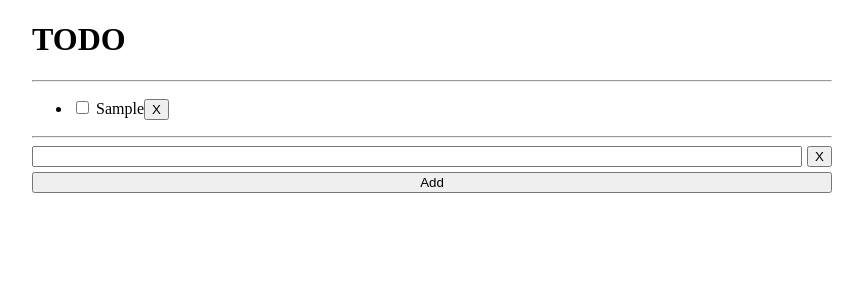
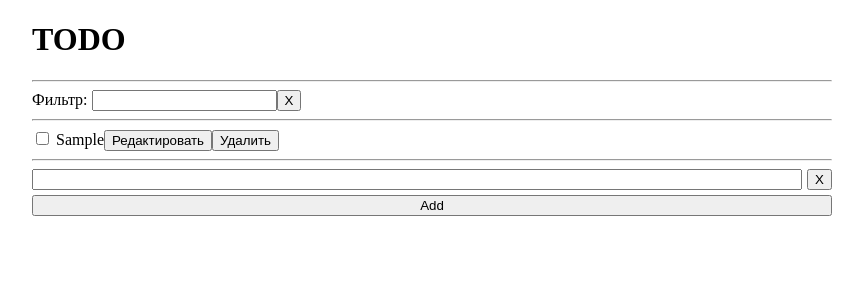
Before and after one commit to Lim137/to-do-list, a Vue app: page / in a window 1280 px wide. Both pictures are taken after typing "Sample" into the empty fields and a click on the button "Add". Shown: the top 300 px of the page, without its empty margins (208-1071 px from the left). Built offline with nearby package versions, Linux system fonts and the light colour scheme.

Commit message:
added filtering

```diff
--- a/package.json
+++ b/package.json
@@ -9,7 +9,9 @@
   },
   "dependencies": {
     "core-js": "^3.8.3",
-    "vue": "^3.2.13"
+    "uuid": "^9.0.0",
+    "vue": "^3.2.13",
+    "vuedraggable": "^4.1.0"
   },
   "devDependencies": {
     "@babel/core": "^7.12.16",
--- a/src/App.vue
+++ b/src/App.vue
@@ -3,34 +3,37 @@
     <h1>TODO</h1>
     <hr />
     <div>
-      <ul>
-        <li
-          class="unsolvedTasks"
-          v-for="(task, index) in unsolvedTasks"
-          :key="index"
-        >
+      Фильтр:
+      <input type="text" v-model="filter" :disabled="isEmptyTaskList" />
+      <button @click="filter = ''">X</button>
+    </div>
+    <hr />
+    <div v-for="task in filteredTasks" :key="task.taskId">
+      <div v-if="!task.editing">
+        <div>
           <label>
             <input
               type="checkbox"
               name="task"
-              id="index"
+              :id="task.id"
               v-model="task.checked"
               @change="updateTask(task)"
             />
             {{ task.title }}
           </label>
+
+          <button @click="editTask(task)">Редактировать</button>
           <button class="task__delete-button" @click="deleteTask(task)">
-            X
+            Удалить
           </button>
-        </li>
-      </ul>
+        </div>
+      </div>
+      <div v-if="task.editing">
+        <input type="text" v-model="task.editingText" v-focus />
+        <button @click="saveTask(task)">Сохранить</button>
+        <button @click="cancelEdit(task)">Отмена</button>
+      </div>
     </div>
-    <!-- <div class="unsolvedTasks" v-for="(task, index) in unsolvedTasks" :key="index">
-      <div class="task">
-        <span class="task__title">{{ index + 1 }}. {{ task }}</span>
-        <button class="task__delete-button" @click="deleteTask(task)">X</button>
-      </div>
-    </div> -->
     <hr />
     <div class="input-wrapper">
       <div class="input-wrapper__input-container">
@@ -50,34 +53,115 @@
 </template>
 
 <script>
+// import draggable from "vuedraggable";
+import { v4 as uuidv4 } from "uuid";
+import focusDirective from "./directives/focus.js";
+
 export default {
   name: "App",
+  directives: {
+    focus: focusDirective,
+  },
   data() {
     return {
       unsolvedTasks: [],
       taskTitle: "",
       solvedTasks: [],
+      dragOptions: {
+        animation: 150,
+      },
+      filter: "",
     };
+  },
+  created: function () {
+    const tasksData = localStorage.getItem("unsolvedTasks");
+    if (tasksData) {
+      this.unsolvedTasks = JSON.parse(tasksData);
+    }
+  },
+  computed: {
+    filteredTasks() {
+      return this.unsolvedTasks.filter((task) =>
+        task.title.toLowerCase().includes(this.filter.toLowerCase())
+      );
+    },
+    isEmptyTaskList() {
+      return this.filteredTasks.length === 0 && this.filter === "";
+    },
   },
   methods: {
     add() {
       if (!this.taskTitle) {
         return;
       }
-      this.unsolvedTasks.push({ title: this.taskTitle, checked: false });
+      const taskId = uuidv4();
+      this.unsolvedTasks.push({
+        id: taskId,
+        title: this.taskTitle,
+        checked: false,
+        editing: false,
+        editingText: this.taskTitle,
+      });
+      localStorage.setItem("unsolvedTasks", JSON.stringify(this.unsolvedTasks));
       this.taskTitle = "";
     },
     deleteTask(task) {
       this.unsolvedTasks = this.unsolvedTasks.filter(
         (t) => t.title !== task.title
       );
+
+      localStorage.setItem("unsolvedTasks", JSON.stringify(this.unsolvedTasks));
     },
     updateTask(task) {
       if (task.checked === true) {
         this.solvedTasks.push(task);
         console.log(this.solvedTasks);
         this.unsolvedTasks = this.unsolvedTasks.filter((t) => t !== task);
+        localStorage.setItem(
+          "unsolvedTasks",
+          JSON.stringify(this.unsolvedTasks)
+        );
       }
+    },
+    saveTask(task) {
+      this.unsolvedTasks.forEach((t) => {
+        if (task.title === t.title) {
+          t.title = task.editingText;
+        }
+      });
+      task.editing = false;
+      if (this.filteredTasks.length === 0) {
+        this.filter = "";
+      }
+    },
+    editTask(task) {
+      // this.filter = "";
+
+      task.editing = true;
+      this.unsolvedTasks.forEach((t) => {
+        if (t.title !== task.title) {
+          t.editing = false;
+        }
+      });
+      // this.$nextTick(() => {
+      //   this.$refs.editingInput.focus();
+      // });
+    },
+    cancelEdit(task) {
+      task.editingText = task.title;
+      task.editing = false;
+    },
+  },
+  watch: {
+    unsolvedTasks: {
+      handler() {
+        console.log("enter");
+        localStorage.setItem(
+          "unsolvedTasks",
+          JSON.stringify(this.unsolvedTasks)
+        );
+      },
+      deep: true,
     },
   },
 };
--- /dev/null
+++ b/src/directives/focus.js
@@ -0,0 +1,5 @@
+export default {
+  mounted(el) {
+    el.focus();
+  },
+};
```
Also changed, not shown: .eslintrc.js, 1 other file (tests, documents, lock files or other folders).
